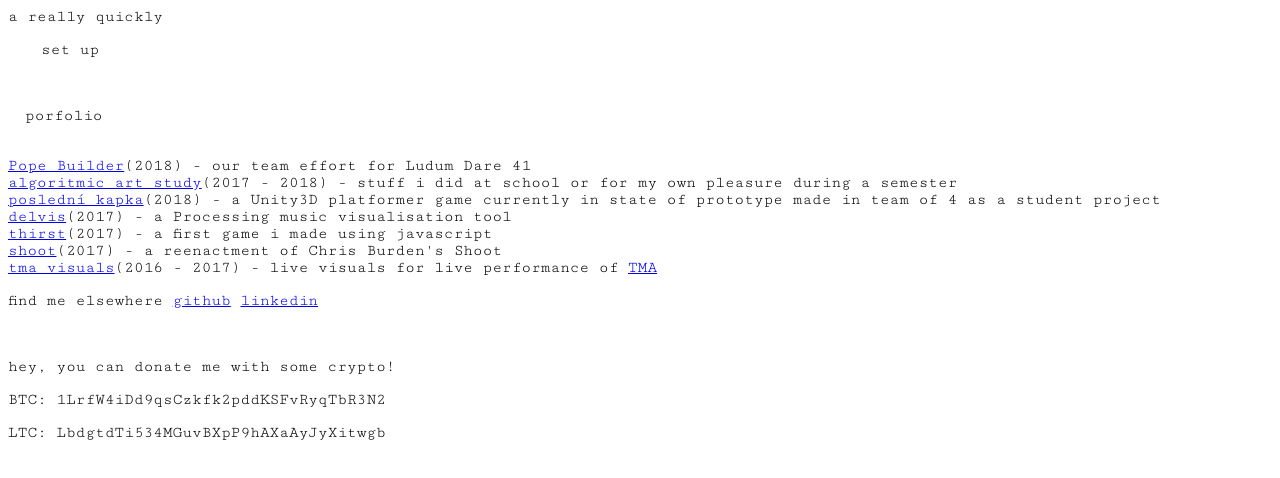
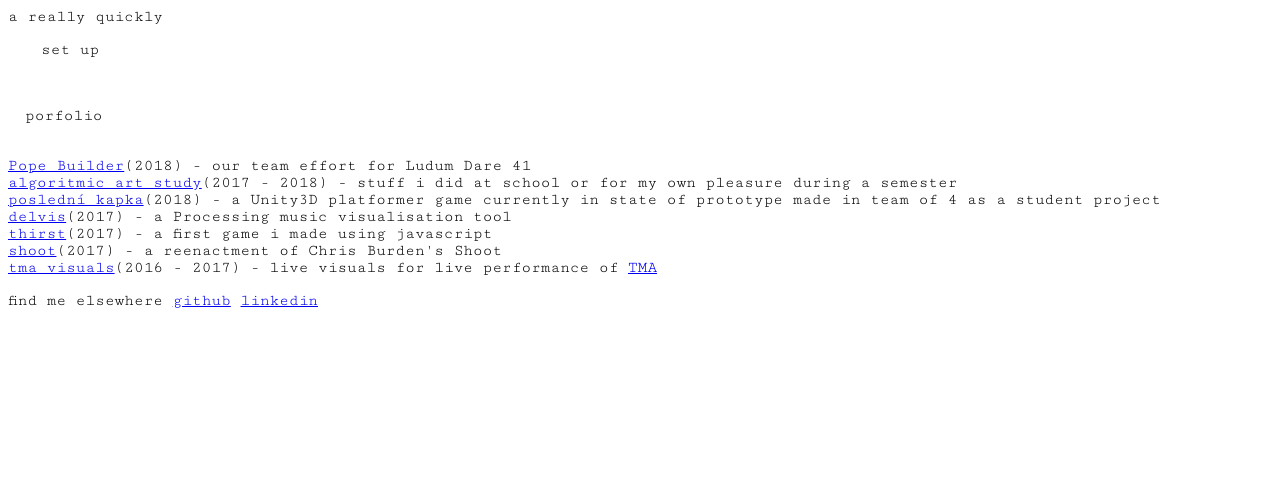
Before and after one commit to srpwnd/paveljezek.github.io, a plain HTML site: page index.html in a window 1280 px wide. Drawn offline with Linux system fonts and the light colour scheme.

Commit message:
Update index.html

```diff
--- a/index.html
+++ b/index.html
@@ -26,9 +26,6 @@
         </div>
         <br>
         <div id="footer">
-            <p>hey, you can donate me with some crypto!</p>
-            <p>BTC: 1LrfW4iDd9qsCzkfk2pddKSFvRyqTbR3N2</p>
-            <p>LTC: LbdgtdTi534MGuvBXpP9hAXaAyJyXitwgb</p>
         </div>
     </body>
 </html>
```
